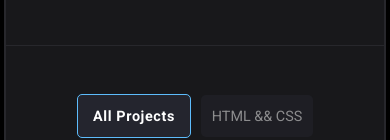
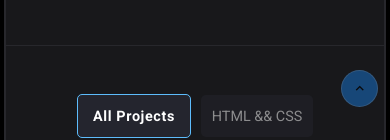
Before and after one commit to JonathanArriazu/myPortfolio, a React (Create React App) app: page / in a window 390 px wide. Shown: the part 705-845 px from the top of the page. Built offline with nearby package versions, Linux system fonts and the light colour scheme.

Commit message:
feat: button to go to the beginning of the page added

```diff
--- a/src/App.jsx
+++ b/src/App.jsx
@@ -6,9 +6,11 @@ import Main from './components/main/main';
 import Contact from './components/contact/contact';
 import Footer from './components/footer/footer';
 
+import { Link } from 'react-router-dom';
+
 function App() {
   return (
-    <div className='container'>
+    <div id='top' className='container'>
       <Header />
       <Hero />
       <div className='divider'></div>
@@ -17,6 +19,10 @@ function App() {
       <Contact />
       <div className='divider'></div>
       <Footer />
+
+      <a href="#top">
+        <button className='scrollToTop icon-keyboard_arrow_up'></button>
+      </a>
     </div>
   );
 }
--- a/src/index.css
+++ b/src/index.css
@@ -2,6 +2,7 @@
 
 html {
   font-family: 'Roboto', sans-serif;
+  scroll-behavior: smooth;
 }
 
 * {
@@ -100,6 +101,24 @@ button:active {
   background: #555;
 }
 
+.scrollToTop{
+  background-color: rgba(25, 118, 210, 0.85);
+  width: 2.6rem;
+  height: 2.6rem;
+  border-radius: 50%;
+  position: fixed;
+  bottom: 2rem;
+  right: 3%;
+  text-align: center;
+  border: 1px solid rgba(255, 255, 255, 0.2);
+  opacity: 0.6;
+}
+
+.scrollToTop:hover{
+  background-color: rgb(25, 118, 210);
+  opacity: 0.8;
+}
+
 @media (max-width: 1000px) {
   .container{
       width: 90%;
@@ -124,4 +143,9 @@ button:active {
     width: calc(100% + 1.7rem + 1.7rem);
     margin-left: -1.7rem;
   }
+
+  .scrollToTop{
+    width: 2.2rem;
+    height: 2.2rem;
+  }
 }
```
